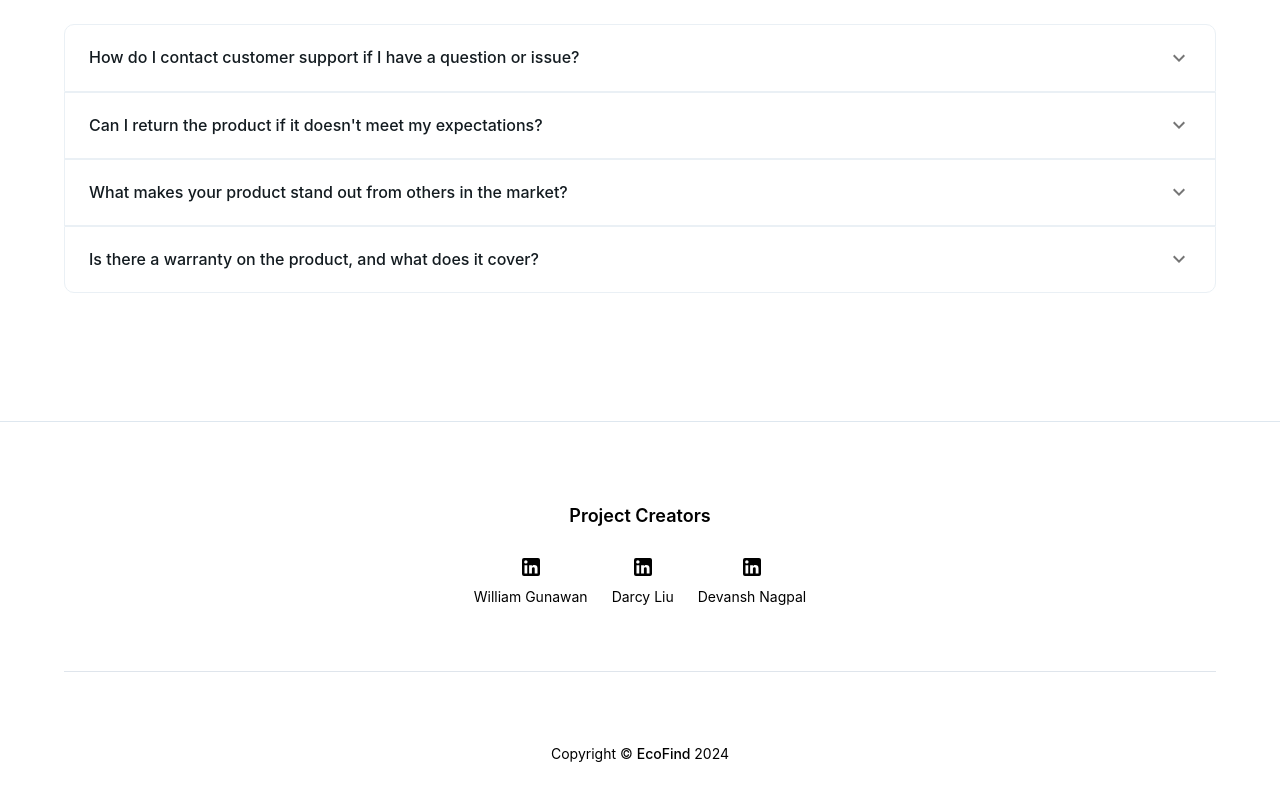
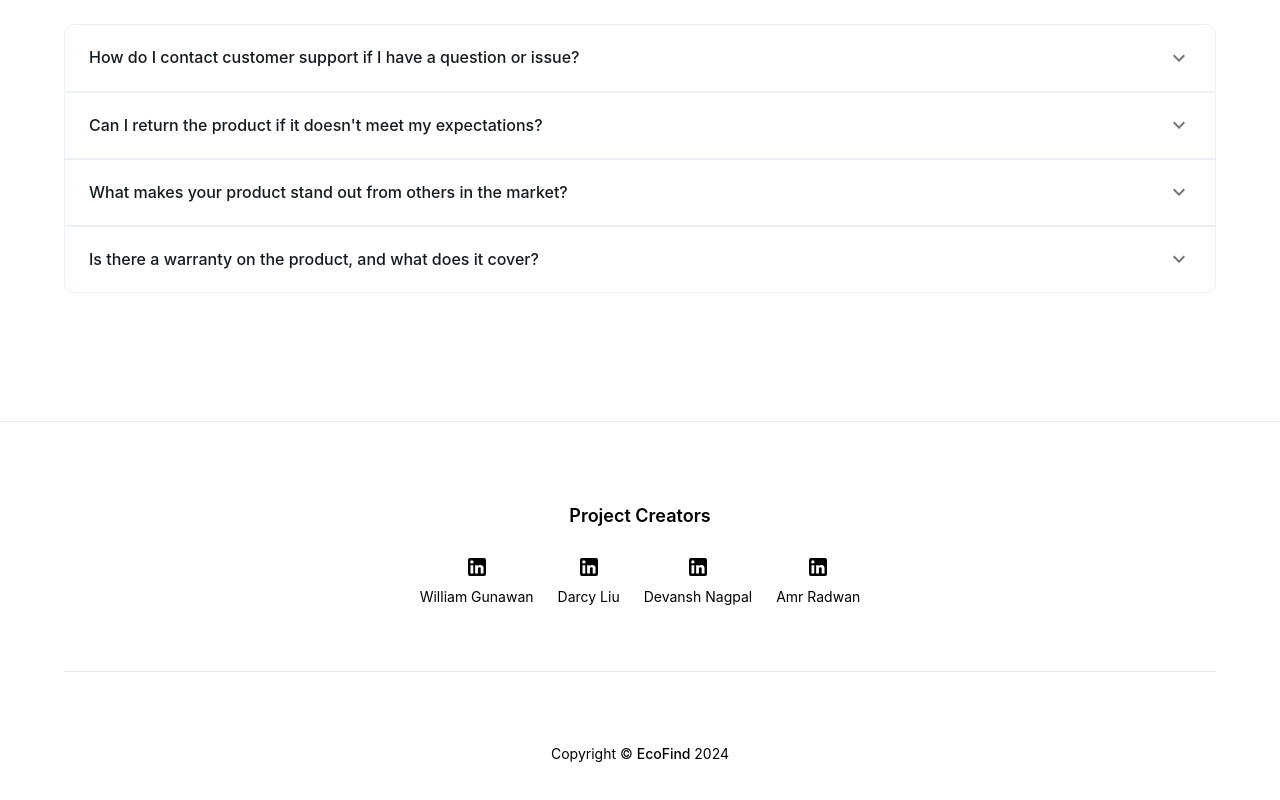
Before and after one commit to Duo-Keyboard-Koalition/calc-home-cloud-flask-router, a Next.js app: page / in a window 1280 px wide. Shown: the part 975-1775 px from the top of the page. Built offline with nearby package versions, Linux system fonts and the light colour scheme.

Commit message:
Update Footer

```diff
--- a/src/app/components/Footer.tsx
+++ b/src/app/components/Footer.tsx
@@ -75,6 +75,14 @@ export default function Footer() {
             </Link>
             <Typography variant="body2" color={color}>Devansh Nagpal</Typography>
           </Box>
+          <Box sx={{ textAlign: 'center' }}>
+            <Link href="https://www.linkedin.com/in/amr-radwan1/" target="_blank" color={color}>
+              <IconButton color="inherit" aria-label="LinkedIn">
+                <LinkedInIcon />
+              </IconButton>
+            </Link>
+            <Typography variant="body2" color={color}>Amr Radwan</Typography>
+          </Box>
         </Stack>
       </Box>
       <Box
```
